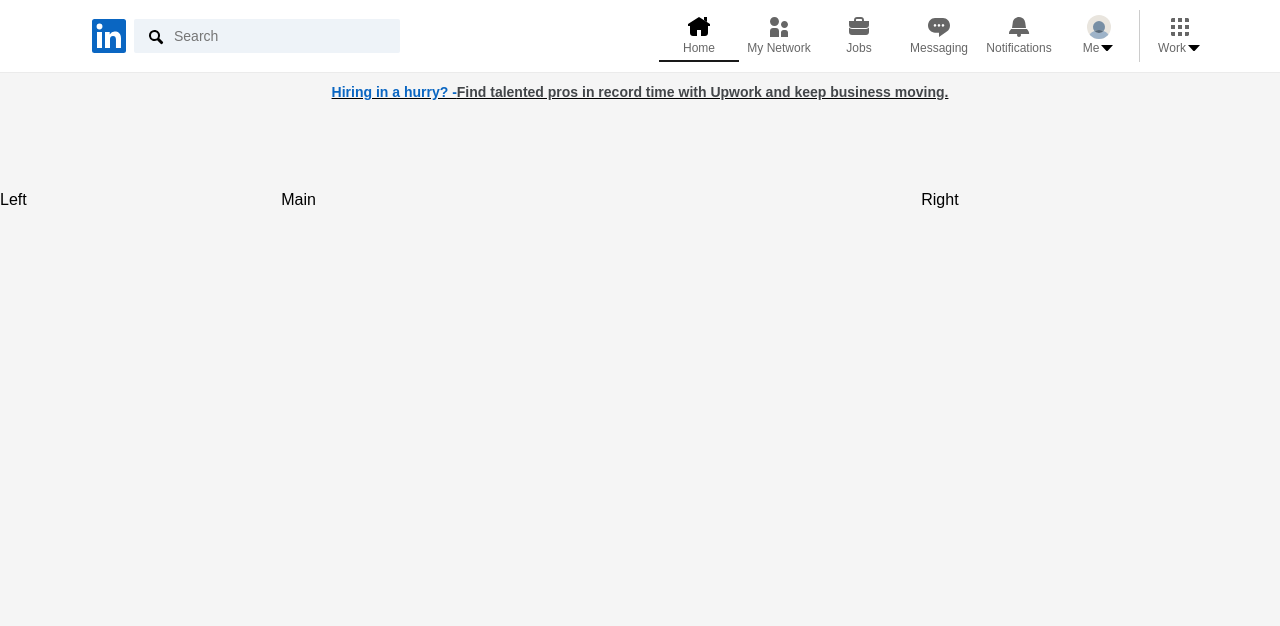
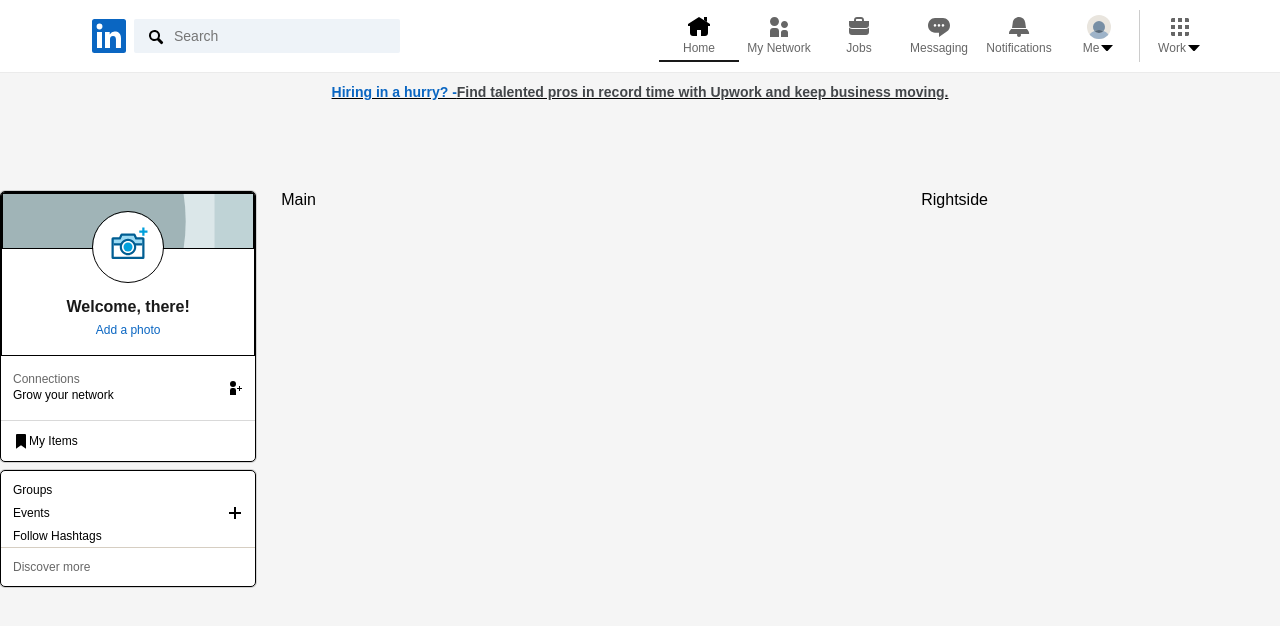
Before and after one commit to Idrisabdulhakeem77/Linkdn-Clone, a React (Create React App) app: page /feed in a window 1280 px wide. Shown: the top 626 px of the page. Built offline with nearby package versions, Linux system fonts and the light colour scheme.

Commit message:
left panel

```diff
--- a/src/components/Feed.jsx
+++ b/src/components/Feed.jsx
@@ -18,9 +18,9 @@ const Feed = () => {
         </p>
       </Section>
       <Layout>
-         <p>Left</p>
-         <p>Main</p>
-         <p>Right</p>
+         <Leftside/>
+         <Main/>
+         <Rightside/>
       </Layout>
      </Container>
   )
--- a/src/components/Leftside.jsx
+++ b/src/components/Leftside.jsx
@@ -1,9 +1,212 @@
-import React from 'react'
+import styled from "styled-components";
 
-const Leftside = () => {
+const Leftside = (props) => {
   return (
-    <div>Leftside</div>
-  )
-}
+    <Container>
+      <ArtCard>
+        <UserInfo>
+          <CardBackground />
+          <a>
+            <Photo />
+            <Link>Welcome, there!</Link>
+          </a>
+          <a>
+            <AddPhotoText>Add a photo</AddPhotoText>
+          </a>
+        </UserInfo>
+        <Widget>
+          <a>
+            <div>
+              <span>Connections</span>
+              <span>Grow your network</span>
+            </div>
+            <img src="/images/widget-icon.svg" alt="" />
+          </a>
+        </Widget>
+        <Item>
+          <span>
+            <img src="/images/item-icon.svg" alt="" />
+            My Items
+          </span>
+        </Item>
+      </ArtCard>
 
-export default Leftside
+      <CommunityCard>
+        <a>
+          <span>Groups</span>
+        </a>
+        <a>
+          <span>
+            Events
+            <img src="/images/plus-icon.svg" alt="" />
+          </span>
+        </a>
+        <a>
+          <span>Follow Hashtags</span>
+        </a>
+        <a>
+          <span>Discover more</span>
+        </a>
+      </CommunityCard>
+    </Container>
+  );
+};
+
+const Container = styled.div`
+  grid-area: leftside;
+`;
+
+const ArtCard = styled.div`
+  text-align: center;
+  overflow: hidden;
+  margin-bottom: 8px;
+  background-color: #fff;
+  border-radius: 5px;
+  transition: box-shadow 83ms;
+  position: relative;
+  border: none;
+  box-shadow: 0 0 0 1px rgb(0 0 0 / 15%), 0 0 0 rgb(0 0 0 / 20%);
+  border: solid 1px black
+`;
+
+const UserInfo = styled.div`
+  border-bottom: 1px solid rgba(0, 0, 0, 0.15);
+  padding: 12px 12px 16px;
+  word-wrap: break-word;
+  word-break: break-word;
+  border: solid 1px black ;
+`;
+
+const CardBackground = styled.div`
+  background: url("/images/card-bg.svg");
+  background-position: center;
+  background-size: 462px;
+  height: 54px;
+  border: solid 1px black;
+  margin: -12px -12px 0;
+`;
+
+const Photo = styled.div`
+  box-shadow: none;
+  background-image: url("/images/photo.svg");
+  width: 72px;
+  height: 72px;
+  box-sizing: border-box;
+  background-clip: content-box;
+  background-color: white;
+  background-position: center;
+  background-size: 60%;
+  background-repeat: no-repeat;
+  border: 2px solid white;
+  margin: -38px auto 12px;
+  border-radius: 50%;
+  border: solid 1px black;
+`;
+
+const Link = styled.div`
+  font-size: 16px;
+  line-height: 1.5;
+  color: rgba(0, 0, 0, 0.9);
+  font-weight: 600;
+`;
+
+const AddPhotoText = styled.div`
+  color: #0a66c2;
+  margin-top: 4px;
+  font-size: 12px;
+  line-height: 1.33;
+  font-weight: 400;
+`;
+
+const Widget = styled.div`
+  border-bottom: 1px solid rgba(0, 0, 0, 0.15);
+  padding-top: 12px;
+  padding-bottom: 12px;
+
+  & > a {
+    text-decoration: none;
+    display: flex;
+    justify-content: space-between;
+    align-items: center;
+    padding: 4px 12px;
+
+    &:hover {
+      background-color: rgba(0, 0, 0, 0.08);
+    }
+
+    div {
+      display: flex;
+      flex-direction: column;
+      text-align: left;
+      span {
+        font-size: 12px;
+        line-height: 1.333;
+        &:first-child {
+          color: rgba(0, 0, 0, 0.6);
+        }
+        &:nth-child(2) {
+          color: rgba(0, 0, 0, 1);
+        }
+      }
+    }
+  }
+
+  svg {
+    color: rgba(0, 0, 0, 1);
+  }
+`;
+
+const Item = styled.a`
+  border-color: rgba(0, 0, 0, 0.8);
+  text-align: left;
+  padding: 12px;
+  font-size: 12px;
+  display: block;
+  span {
+    display: flex;
+    align-items: center;
+    color: rgba(0, 0, 0, 1);
+    svg {
+      color: rgba(0, 0, 0, 0.6);
+    }
+  }
+
+  &:hover {
+    background-color: rgba(0, 0, 0, 0.08);
+  }
+`;
+
+const CommunityCard = styled(ArtCard)`
+  padding: 8px 0 0;
+  text-align: left;
+  display: flex;
+  flex-direction: column;
+  a {
+    color: black;
+    padding: 4px 12px 4px 12px;
+    font-size: 12px;
+
+    &:hover {
+      color: #0a66c2;
+    }
+
+    span {
+      display: flex;
+      align-items: center;
+      justify-content: space-between;
+    }
+
+    &:last-child {
+      color: rgba(0, 0, 0, 0.6);
+      text-decoration: none;
+
+      border-top: 1px solid #d6cec2;
+      padding: 12px;
+      &:hover {
+        background-color: rgba(0, 0, 0, 0.08);
+      }
+    }
+  }
+`;
+
+export default Leftside;
```
